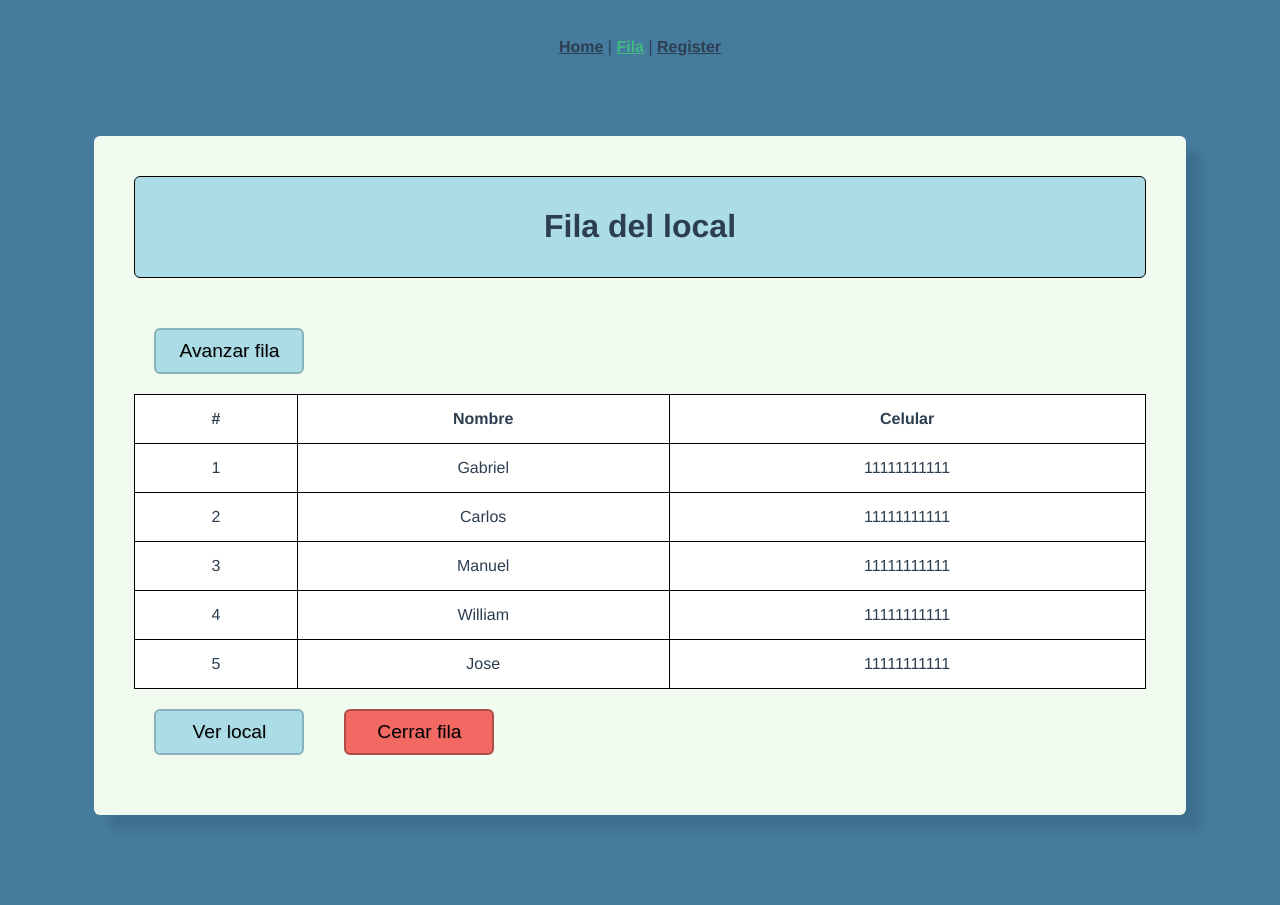
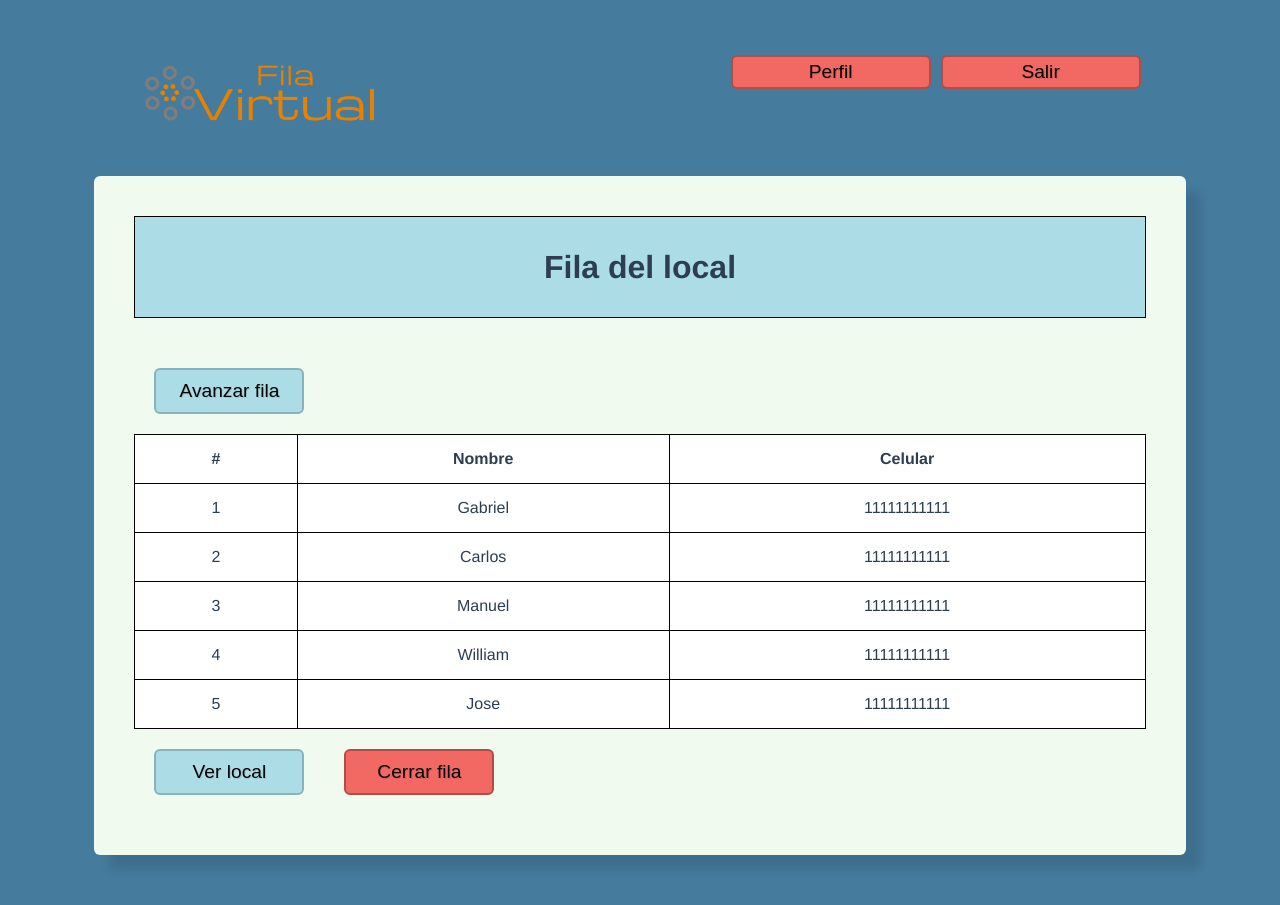
Before and after one commit to cccarl/Fila-Virtual, a Vue app in the folder FilaVirtual-FrontEnd/fila-virtual/: page /#/fila in a window 1280 px wide. Before the commit the page ends 865 px from the top, so only its background shows below. Built offline with nearby package versions, Linux system fonts and the light colour scheme.

Commit message:
Creación de Header

```diff
--- a/FilaVirtual-FrontEnd/fila-virtual/src/App.vue
+++ b/FilaVirtual-FrontEnd/fila-virtual/src/App.vue
@@ -1,17 +1,12 @@
 <template>
   <div id="app">
-    <div id="nav">
-      <router-link to="/">Home</router-link> |
-      <router-link to="/fila">Fila</router-link> |
-      <router-link to="/register">Register</router-link>
-    </div>
-    <router-view/>
+    <router-view />
   </div>
 </template>
 
 <style>
 body {
-  background-color: #457B9D;
+  background-color: #457b9d;
 }
 
 #app {
--- /dev/null
+++ b/FilaVirtual-FrontEnd/fila-virtual/src/components/FilaComponent.vue
@@ -0,0 +1,107 @@
+<template>
+  <div class="filaComponent">
+    <div class="titleFila">
+      <h1>Fila del local</h1>
+    </div>
+
+    <button class="btnVerLocal btnViewQueue">Avanzar fila</button>
+
+    <table style="width:100%">
+      <tr>
+        <th>#</th>
+        <th>Nombre</th>
+        <th>Celular</th>
+      </tr>
+      <tr>
+        <td>1</td>
+        <td>Gabriel</td>
+        <td>11111111111</td>
+      </tr>
+      <tr>
+        <td>2</td>
+        <td>Carlos</td>
+        <td>11111111111</td>
+      </tr>
+      <tr>
+        <td>3</td>
+        <td>Manuel</td>
+        <td>11111111111</td>
+      </tr>
+      <tr>
+        <td>4</td>
+        <td>William</td>
+        <td>11111111111</td>
+      </tr>
+      <tr>
+        <td>5</td>
+        <td>Jose</td>
+        <td>11111111111</td>
+      </tr>
+    </table>
+
+    <button class="btnVerLocal btnViewQueue">Ver local</button>
+    <button class="btnCerrar btnViewQueue">Cerrar fila</button>
+  </div>
+</template>
+
+<script>
+export default {
+  name: "FilaComponent",
+  props: {},
+};
+</script>
+
+<style>
+.filaComponent {
+  background: #f1faee;
+  border-radius: 6px;
+  padding: 40px;
+  width: 80%;
+  margin: 50px auto;
+  box-shadow: 15px 15px 10px rgba(0, 0, 0, 0.1);
+  overflow: hidden;
+}
+table,
+th,
+td {
+  border: 1px solid black;
+  border-collapse: collapse;
+  padding: 15px;
+  background-color: #ffffff;
+}
+
+.titleFila {
+  background-color: #acdde6;
+  padding: 10px;
+  margin-bottom: 30px;
+  border: 1px solid #000000;
+}
+
+.btnViewQueue {
+  position: static;
+  width: 150px;
+  padding: 10px;
+  margin: 20px;
+  border-radius: 6px;
+  font-size: 1.2em;
+  color: #000;
+  text-shadow: 1px 1px 0px rgba(0, 0, 0, 0.1);
+  float: left;
+}
+
+.btnVerLocal {
+  border: 2px solid #88b3bb;
+  background: #acdde6;
+}
+.btnVerLocal:active {
+  background: #88b3bb;
+}
+
+.btnCerrar {
+  border: 2px solid #af4d49;
+  background: #f26964;
+}
+.btnCerrar:active {
+  background: #af4d49;
+}
+</style>
--- a/FilaVirtual-FrontEnd/fila-virtual/src/components/FormRegister.vue
+++ b/FilaVirtual-FrontEnd/fila-virtual/src/components/FormRegister.vue
@@ -1,8 +1,6 @@
 <template>
   <div class="formRegister">
-
     <div>
-
       <form>
         <h1 class="titleRegister">Crear una cuenta</h1>
         <input placeholder="Nombre" type="text" />
@@ -12,18 +10,15 @@
         <input placeholder="Contraseña" type="password" />
         <input placeholder="Confirmación de contraseña" type="password" />
 
-        <router-link to="/">
-          <button class="btn">Cancelar</button>
+        <router-link to="/successregister">
+          <button class="btn btnRigth">Aceptar</button>
         </router-link>
 
-        <router-link to="/successregister">
-          <button class="btn">Aceptar</button>
+        <router-link to="/">
+          <button class="btn btnRigth">Cancelar</button>
         </router-link>
-
       </form>
-
     </div>
-
   </div>
 </template>
 
@@ -32,48 +27,52 @@ export default {
   name: "FormRegister",
   props: {},
 };
-
 </script>
 
 <style>
 form {
-  background:#f1faee;
-  border-radius:6px;
-  padding:10px;
-  padding-top:30px;
-  width:80%;
-  margin:50px auto;
-  box-shadow:15px 15px 10px rgba(0,0,0,.1);
+  background: #f1faee;
+  border-radius: 6px;
+  padding: 10px;
+  padding-top: 30px;
+  width: 80%;
+  margin: 50px auto;
+  box-shadow: 15px 15px 10px rgba(0, 0, 0, 0.1);
+  overflow: hidden;
 }
 input {
-  width:90%;
-  background:#ffffff;
-  border:0;
-  padding:20px;
-  border-radius:6px;
-  margin-bottom:10px;
-  border:1px solid #eee;
+  width: 90%;
+  background: #ffffff;
+  border: 0;
+  padding: 20px;
+  border-radius: 6px;
+  margin-bottom: 10px;
+  border: 1px solid #eee;
 }
 .btn {
   position: static;
-  width:200px;
-  padding:20px;
+  width: 200px;
+  padding: 20px;
   margin: 5px;
-  border-radius:6px;
-  border:0;
+  border-radius: 6px;
+  border: 0;
   border: 2px solid #af4d49;
-  background:#f26964;
-  font-size:1.2em;
-  color:#fff;
-  text-shadow:1px 1px 0px rgba(0,0,0,.1);
+  background: #f26964;
+  font-size: 1.2em;
+  color: #fff;
+  text-shadow: 1px 1px 0px rgba(0, 0, 0, 0.1);
 }
 .btn:active {
-  background:#af4d49;
+  background: #af4d49;
 }
+
+.btnRigth {
+  float: right;
+}
+
 .titleRegister {
   margin: 0px 0px 30px 0px;
 }
-
 
 article,
 aside,
@@ -98,8 +97,7 @@ select,
 button,
 input[type="submit"],
 input[type="radio"],
-input[type="checkbox"]
-input[type="button"] {
+input[type="checkbox"] input[type="button"] {
   cursor: pointer;
 }
 
@@ -112,6 +110,6 @@ input[type="button"] {
 }
 
 * {
-  font-family:"Helvetica Neue", Helvetica, Arial;
+  font-family: "Helvetica Neue", Helvetica, Arial;
 }
 </style>
--- /dev/null
+++ b/FilaVirtual-FrontEnd/fila-virtual/src/components/Header.vue
@@ -0,0 +1,58 @@
+<template>
+  <div class="header">
+    <img class="logo" src="../assets/logoFilaVirtual.png" />
+
+    <router-link to="/register">
+      <button class="btnHedaer">{{msgBoton2}}</button>
+    </router-link>
+
+    <router-link to="/">
+      <button class="btnHedaer">{{msgBoton1}}</button>
+    </router-link>
+  </div>
+</template>
+
+<script>
+export default {
+  name: "Header",
+  props: {
+    msgBoton1: String,
+    msgBoton2: String,
+  },
+};
+</script>
+
+<style>
+.header {
+  width: 80%;
+  margin: 50px auto;
+  overflow: hidden;
+}
+
+.logo {
+  float: left;
+  width: 40%;
+  min-width: 180px;
+  max-width: 250px;
+}
+
+.btnHedaer {
+  position: static;
+  width: 20%;
+  max-width: 200px;
+  min-width: 110px;
+  padding: 4px;
+  margin: 5px;
+  border-radius: 6px;
+  border: 0;
+  border: 2px solid #af4d49;
+  background: #f26964;
+  font-size: 1.2em;
+  color: #000;
+  text-shadow: 1px 1px 0px rgba(0, 0, 0, 0.1);
+  float: right;
+}
+.btnHedaer:active {
+  background: #af4d49;
+}
+</style>
--- a/FilaVirtual-FrontEnd/fila-virtual/src/components/SuccessReg.vue
+++ b/FilaVirtual-FrontEnd/fila-virtual/src/components/SuccessReg.vue
@@ -2,12 +2,12 @@
   <div class="successReg">
     <div class="boxSuccess">
       <h1>Cuenta creada con éxito!!</h1>
-          <br>
+      <br />
       <h1>Le llegará un correo para confirmar su email pronto...</h1>
-          <br>
-          <br>
+      <br />
+      <br />
       <router-link to="/">
-            <button class="btnSuccess">Volver a Página principal</button>
+        <button class="btn">Volver a Página principal</button>
       </router-link>
     </div>
   </div>
@@ -16,35 +16,18 @@
 <script>
 export default {
   name: "SuccessReg",
-  props: {}
+  props: {},
 };
 </script>
 
 <style>
 .boxSuccess {
-  background:#f1faee;
-  border-radius:6px;
-  padding:40px;
-  width:80%;
-  margin:50px auto;
-  box-shadow:15px 15px 10px rgba(0,0,0,.1);
+  background: #f1faee;
+  border-radius: 6px;
+  padding: 40px;
+  width: 80%;
+  margin: 50px auto;
+  box-shadow: 15px 15px 10px rgba(0, 0, 0, 0.1);
   text-align: left;
 }
-
-.btnSuccess {
-  position: static;
-  width:200px;
-  padding:15px;
-  margin: 5px;
-  border-radius:6px;
-  border:0;
-  border: 2px solid #af4d49;
-  background:#f26964;
-  font-size:1.2em;
-  color:#fff;
-  text-shadow:1px 1px 0px rgba(0,0,0,.1);
-}
-.btnSuccess:active {
-  background:#af4d49;
-}
 </style>
--- a/FilaVirtual-FrontEnd/fila-virtual/src/views/Fila.vue
+++ b/FilaVirtual-FrontEnd/fila-virtual/src/views/Fila.vue
@@ -1,107 +1,22 @@
 <template>
-  <div class="about">
-
-    <div class="vistaFila">
-
-      <div class="titleFila">
-        <h1>Fila del local</h1>
-      </div>
-
-      <button class="btnVerLocal btnViewQueue">Avanzar fila</button>
-
-      <table style="width:100%">
-        <tr>
-          <th>#</th>
-          <th>Nombre</th>
-          <th>Celular</th>
-        </tr>
-        <tr>
-          <td>1</td>
-          <td>Gabriel</td>
-          <td>11111111111</td>
-        </tr>
-        <tr>
-          <td>2</td>
-          <td>Carlos</td>
-          <td>11111111111</td>
-        </tr>
-        <tr>
-          <td>3</td>
-          <td>Manuel</td>
-          <td>11111111111</td>
-        </tr>
-        <tr>
-          <td>4</td>
-          <td>William</td>
-          <td>11111111111</td>
-        </tr>
-        <tr>
-          <td>5</td>
-          <td>Jose</td>
-          <td>11111111111</td>
-        </tr>
-      </table>
-
-      <button class="btnVerLocal btnViewQueue">Ver local</button>
-      <button class="btnCerrar btnViewQueue">Cerrar fila</button>
-
-    </div>
-
+  <div class="fila">
+    <Header msgBoton1="Perfil" msgBoton2="Salir"/>
+    <FilaComponent />
   </div>
-
 </template>
 
+<script>
+import Header from "@/components/Header.vue";
+import FilaComponent from "@/components/FilaComponent.vue";
+
+export default {
+  name: "Fila",
+  components: {
+    Header,
+    FilaComponent,
+  },
+};
+</script>
+
 <style scoped>
-.vistaFila {
-  background:#f1faee;
-  border-radius:6px;
-  padding:40px;
-  width:80%;
-  margin:50px auto;
-  box-shadow:15px 15px 10px rgba(0,0,0,.1);
-  overflow: hidden;
-}
-table, th, td {
-  border: 1px solid black;
-  border-collapse: collapse;
-  padding: 15px;
-  background-color: #ffffff;
-}
-
-.titleFila {
-  background-color: #acdde6;
-  border-radius:6px;
-  padding:10px;
-  margin-bottom: 30px;
-  border: 1px solid #000000;
-}
-
-.btnViewQueue {
-  position: static;
-  width:150px;
-  padding:10px;
-  margin: 20px;
-  border-radius:6px;
-  font-size:1.2em;
-  color:#000;
-  text-shadow:1px 1px 0px rgba(0,0,0,.1);
-  float: left;
-}
-
-.btnVerLocal {
-  border: 2px solid #88b3bb;
-  background:#acdde6;
-}
-.btnVerLocal:active {
-  background:#88b3bb;
-}
-
-.btnCerrar {
-  border: 2px solid #af4d49;
-  background:#f26964;
-}
-.btnCerrar:active {
-  background:#af4d49;
-}
-
 </style>
--- a/FilaVirtual-FrontEnd/fila-virtual/src/views/Home.vue
+++ b/FilaVirtual-FrontEnd/fila-virtual/src/views/Home.vue
@@ -1,18 +1,18 @@
 <template>
   <div class="home">
-    <img alt="Vue logo" src="../assets/logo.png">
-    <HelloWorld msg="Welcome to Your Vue.js App"/>
+    <Header msgBoton1="Ingresar" msgBoton2="Registrarse"/>
+    <router-link to="/fila">Fila->boton provisional</router-link>
   </div>
 </template>
 
 <script>
 // @ is an alias to /src
-import HelloWorld from '@/components/HelloWorld.vue'
+import Header from "@/components/Header.vue";
 
 export default {
-  name: 'Home',
+  name: "Home",
   components: {
-    HelloWorld
-  }
-}
+    Header,
+  },
+};
 </script>
--- a/FilaVirtual-FrontEnd/fila-virtual/src/views/Register.vue
+++ b/FilaVirtual-FrontEnd/fila-virtual/src/views/Register.vue
@@ -1,20 +1,22 @@
 <template>
   <div class="register">
-    <FormRegister/>
+    <Header msgBoton1="Ingresar" msgBoton2="Registrarse"/>
+    <FormRegister />
   </div>
 </template>
 
 <script>
-import FormRegister from '@/components/FormRegister.vue'
+import FormRegister from "@/components/FormRegister.vue";
+import Header from "@/components/Header.vue";
 
 export default {
-  name: 'Register',
+  name: "Register",
   components: {
-    FormRegister
-  }
-}
+    FormRegister,
+    Header,
+  },
+};
 </script>
 
 <style>
-
 </style>
--- a/FilaVirtual-FrontEnd/fila-virtual/src/views/SuccessRegister.vue
+++ b/FilaVirtual-FrontEnd/fila-virtual/src/views/SuccessRegister.vue
@@ -1,20 +1,22 @@
 <template>
   <div class="successRegister">
-    <SuccessReg/>
+    <Header msgBoton1="Ingresar" msgBoton2="Registrarse"/>
+    <SuccessReg />
   </div>
 </template>
 
 <script>
-import SuccessReg from '@/components/SuccessReg.vue'
+import SuccessReg from "@/components/SuccessReg.vue";
+import Header from "@/components/Header.vue";
 
 export default {
-  name: 'SuccessRegister',
+  name: "SuccessRegister",
   components: {
-    SuccessReg
-  }
-}
+    SuccessReg,
+    Header,
+  },
+};
 </script>
 
 <style>
-
 </style>
```
Also changed, not shown: FilaVirtual-FrontEnd/fila-virtual/src/assets/logoFilaVirtual.png (added). Lines whose indentation alone changed are shown as unchanged.
